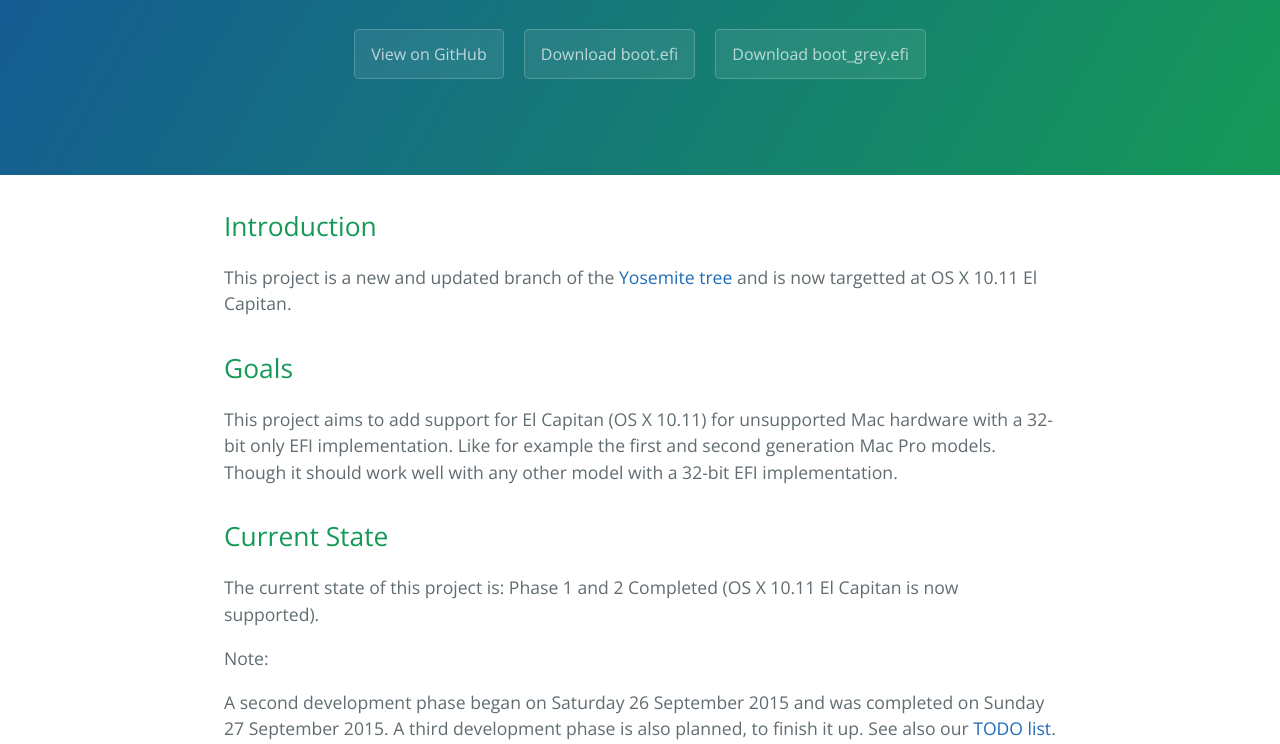
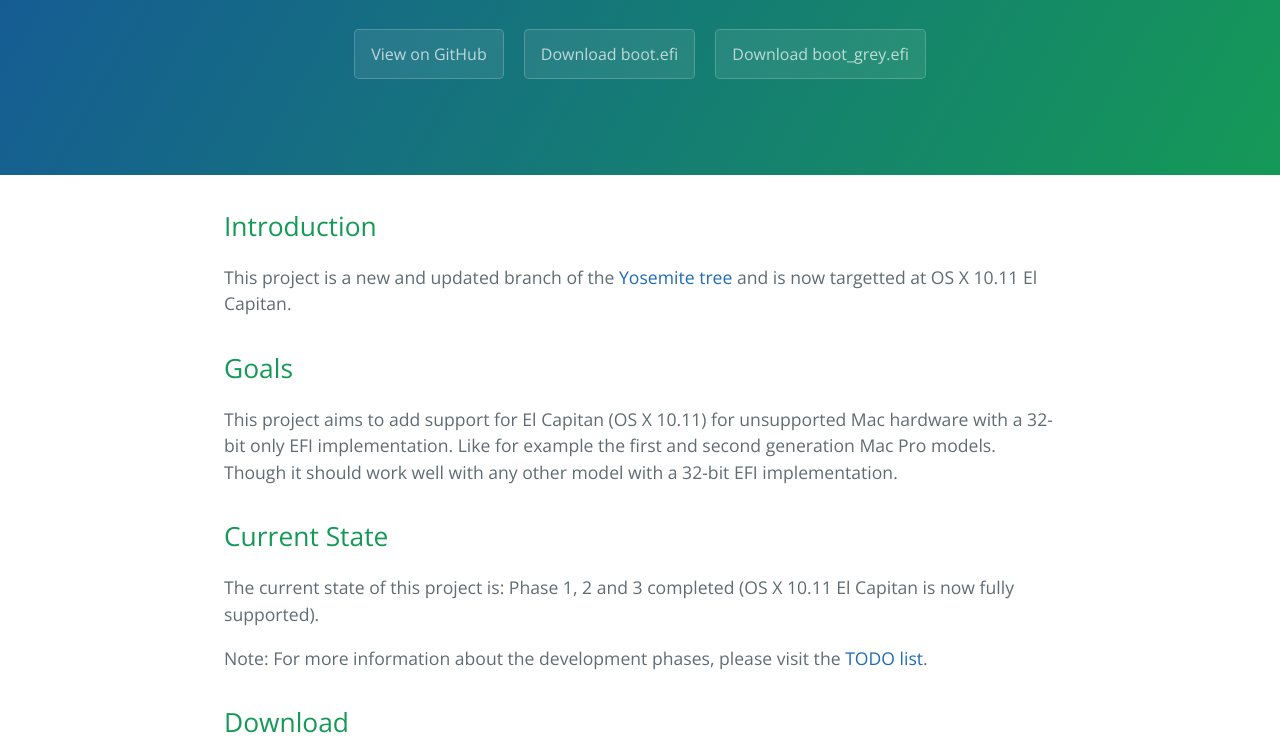
Before and after one commit to Piker-Alpha/macosxbootloader, a plain HTML site: page index.html in a window 1280 px wide. Shown: the part 208-952 px from the top of the page. Drawn offline with nearby package versions, Linux system fonts and the light colour scheme.

Commit message:
Updating page.

```diff
--- a/index.html
+++ b/index.html
@@ -32,11 +32,9 @@
 <h2>
 <a id="current-state" class="anchor" href="#current-state" aria-hidden="true"><span class="octicon octicon-link"></span></a>Current State</h2>
 
-<p>The current state of this project is: Phase 1 and 2 Completed (OS X 10.11 El Capitan is now supported).</p>
+<p>The current state of this project is: Phase 1, 2 and 3 completed (OS X 10.11 El Capitan is now fully supported).</p>
 
-<p>Note:</p>
-
-<p>A second development phase began on Saturday 26 September 2015 and was completed on Sunday 27 September 2015. A third development phase is also planned, to finish it up. See also our <a href="https://github.com/Piker-Alpha/macosxbootloader/blob/El-Capitan/TODO.md">TODO list</a>.</p>
+<p>Note: For more information about the development phases, please visit the <a href="https://github.com/Piker-Alpha/macosxbootloader/blob/El-Capitan/TODO.md">TODO list</a>.</p>
 
 <h2>
 <a id="download" class="anchor" href="#download" aria-hidden="true"><span class="octicon octicon-link"></span></a>Download</h2>
```
